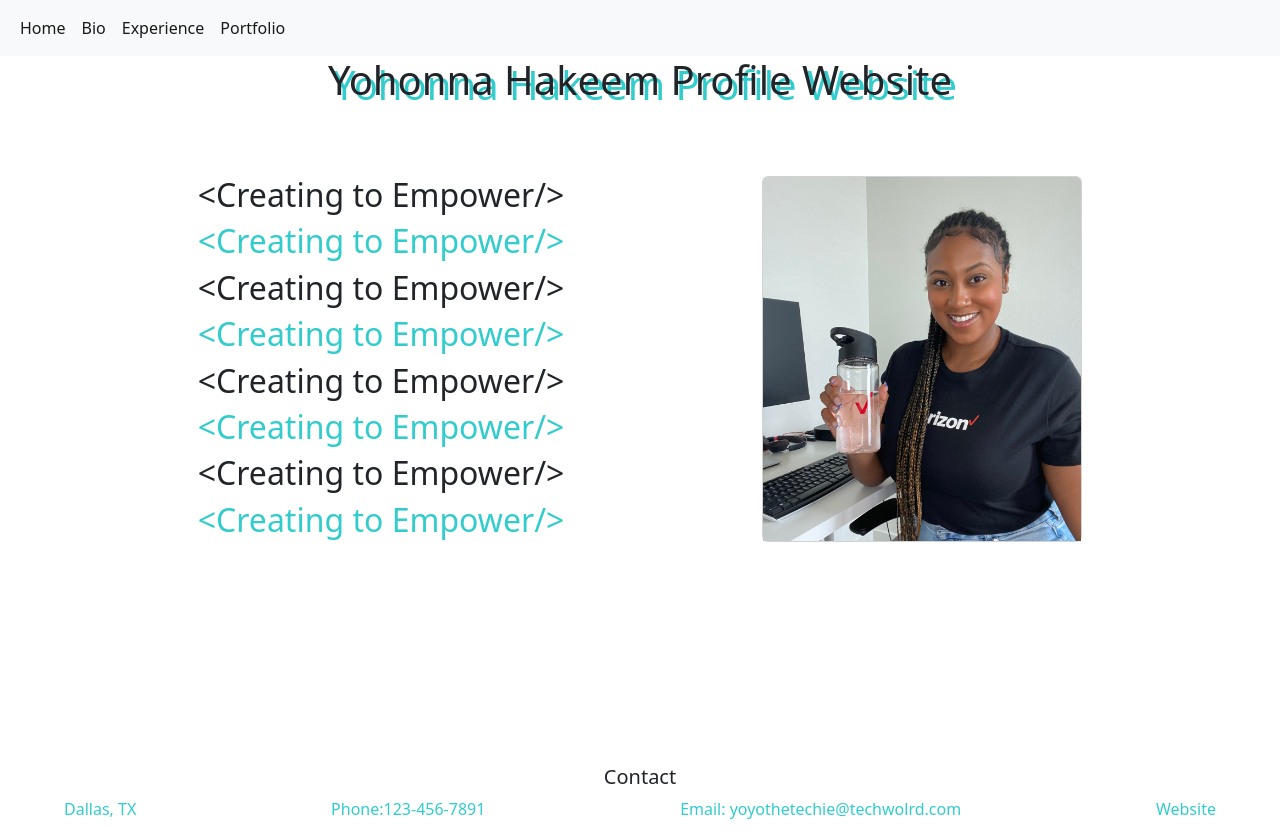
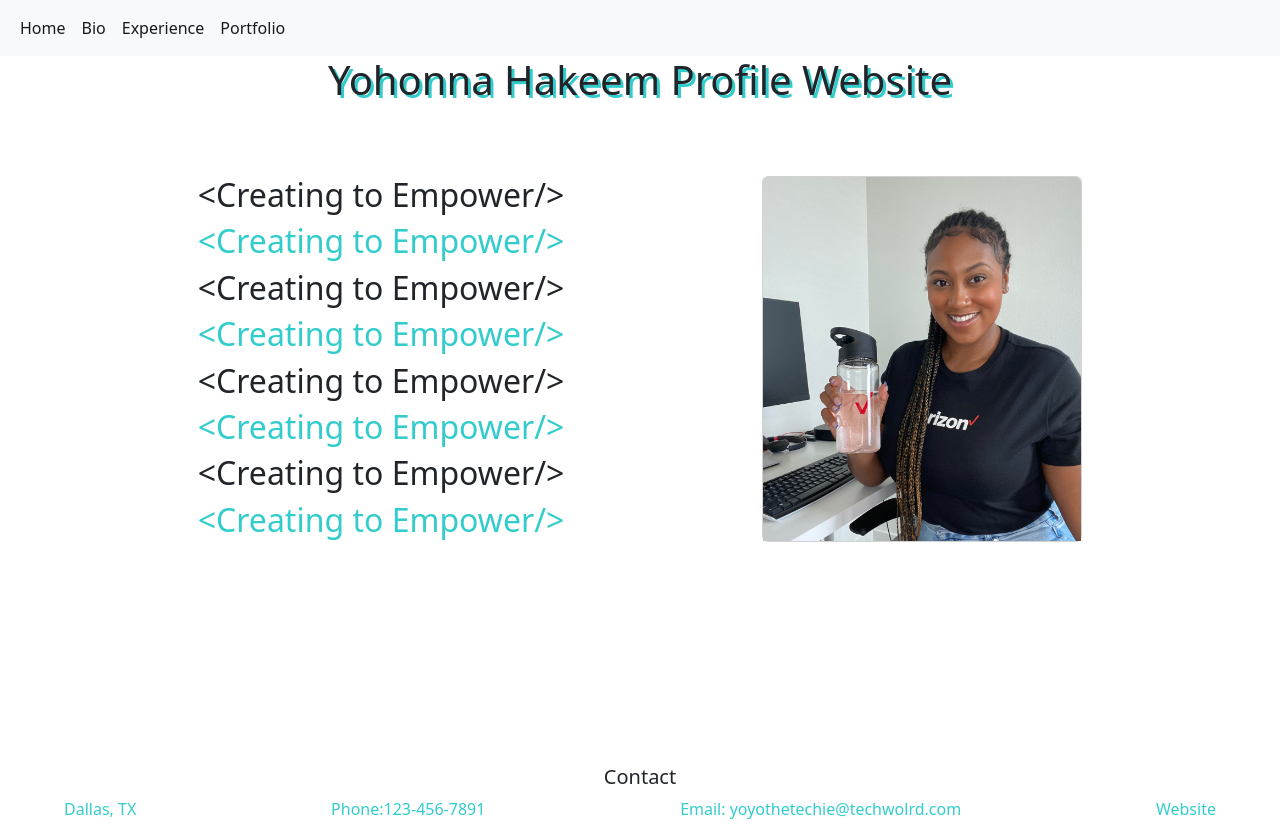
Before and after one commit to yhakeem/yhakeem.github.io, a plain HTML site: page index.html in a window 1280 px wide. Drawn offline with nearby package versions, Linux system fonts and the light colour scheme.

Commit message:
final revisions

```diff
--- a/styles.css
+++ b/styles.css
@@ -28,7 +28,7 @@ a{
 
 h1{
   text-align: center;
-  text-shadow: 5px 5px #33cccc;;
+  text-shadow: 3px 3px #33cccc;;
 }
 
 #bioBody{
```
